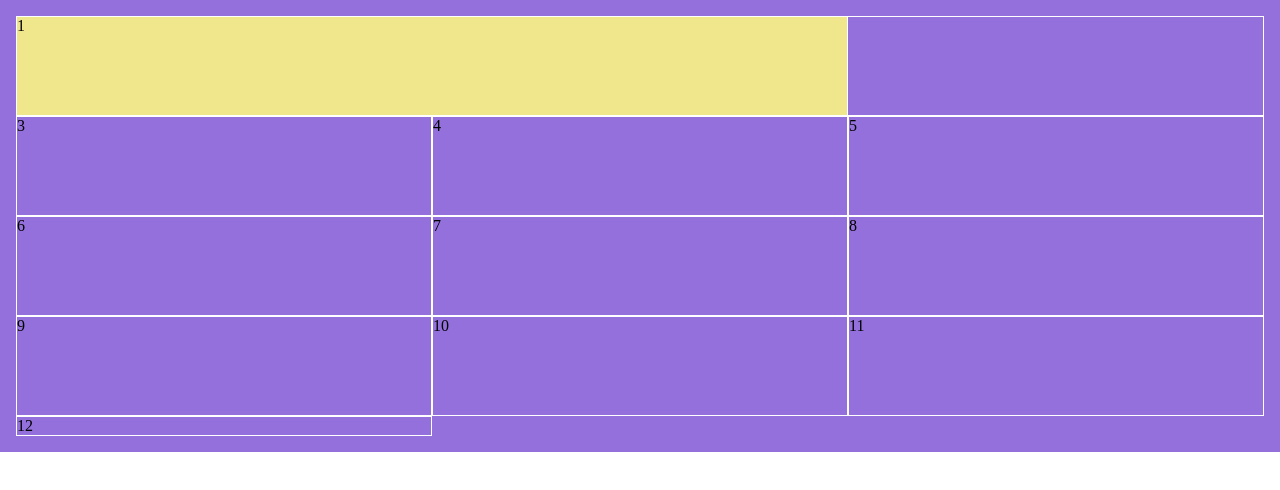
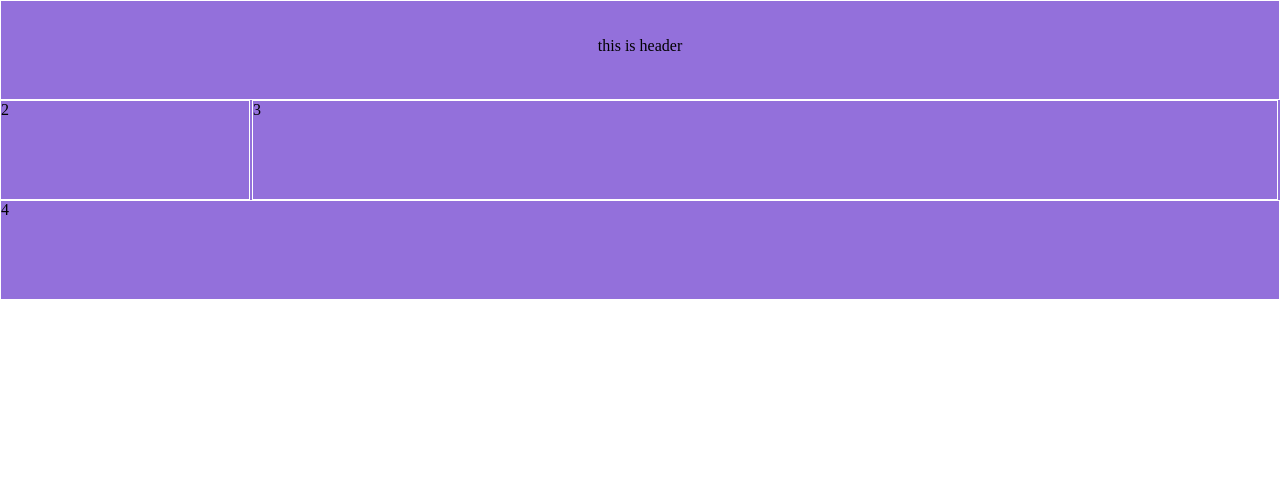
Before and after one commit to aofattaporn/html-practice, a plain HTML site: page html/grid_layout.html in a window 1280 px wide. Drawn offline with Linux system fonts and the light colour scheme.

Commit message:
review grid

```diff
--- a/css/grid_layout.css
+++ b/css/grid_layout.css
@@ -7,12 +7,11 @@ body {
     ต้องสร้าง grid-container ก่อนที่ปกคลุมส่วนต่างๆ
     ใช้คำสั่ง display : grid;
 
-    gird-template-columns: กำหนดขนาดของแต่ละคอลัมล์;
-    gird-template-rows: กำหนดขนาดของแต่ละแถว;
+  ? gird-template-columns: กำหนดขนาดของแต่ละคอลัมล์;
+  ? gird-template-rows: กำหนดขนาดของแต่ละแถว;
 
-    gird-template-columns/rows: minmax(ขนาดที่เล้กที่สุด, ขนาดที่ใหย่ที่สุด);
-
-    gird-template-columns/rows: repeat(ที่เท่าไหร่บ้างม, ขนาดของcolumn);
+  ? gird-template-columns/rows: minmax(ขนาดที่เล้กที่สุด, ขนาดที่ใหย่ที่สุด);
+  ? gird-template-columns/rows: repeat(ที่เท่าไหร่บ้างม, ขนาดของcolumn);
 
     / grid-items
     grid-column-start
@@ -25,6 +24,16 @@ body {
     gr-column/row : span [กำหนดระยะห่างจากจุดเรื่ม];
 
     การตั้งชื่อใน grid
+    grid-template-columns: [col_name] size [col_name] size  ...;
+    grid-template-rows: [row_name] size [row_name] size  ...;
+    or I can use difind name by repeat();
+    grid-template-columns: repeat((number_repeat), [col_name] size [col_name_end);
+    grid-template-columns: repeat((number_repeat), [col_name] size [col_name_end);
+
+
+
+
+
 
 
     การจัดตำแหน่งใน grid [block alignment]
@@ -36,29 +45,31 @@ body {
 */
 .grid-container {
     display: grid;
+    /* height: 500px; */
     /*display: inline-grid*/
-    grid-template-columns: repeat(3, [col-start] 1fr [col-end]);
-    grid-template-rows: repeat(4, [row-start] 100px [row-end]) ;
 
-
+    grid-template-columns: 250px  1fr ;
+    grid-template-rows: repeat(3, 100px);
+    grid-column-gap: 2px;
 
 
 
     background-color: mediumpurple;
-    padding: 1em;
+    /* padding: 1em; */
 }
 .grid-items {
     border: 1px solid white;
 }
-.grid1 ,.grid2{
-   grid-column-end: span 2;
-   grid-row-start: 1;
+.grid1 {
+    grid-column: 1 / 4;
+    grid-row: 1 / 2;
+    /* padding-left: 200px; */
+    text-align: center;
+    padding-top: 20px;
 }
-.grid1 {
-    grid-column-start: 1;
-    z-index: 1;
-    background-color: khaki;
+/* .grid2 {
+    grid-row: 100px;
+} */
+.grid4 {
+    grid-column: 1 / 4;
 }
-.grid2 {
-    grid-column-start: 2;
-}
--- a/html/grid_layout.html
+++ b/html/grid_layout.html
@@ -9,18 +9,11 @@
 </head>
 <body>
     <div class="grid-container">
-        <div class="grid-items grid1">1</div>
+        <div class="grid-items grid1"><p> this is header </p></div>
         <div class="grid-items grid2">2</div>
         <div class="grid-items grid3">3</div>
-        <div class="grid-items">4</div>
-        <div class="grid-items">5</div>
-        <div class="grid-items grid6">6</div>
-        <div class="grid-items">7</div>
-        <div class="grid-items">8</div>
-        <div class="grid-items">9</div>
-        <div class="grid-items">10</div>
-        <div class="grid-items">11</div>
-        <div class="grid-items">12</div>
+        <div class="grid-items grid4">4</div>
+
     </div>
 
 </body>
```
Also changed, not shown: Project-test/style.css (+11 -1 lines).
